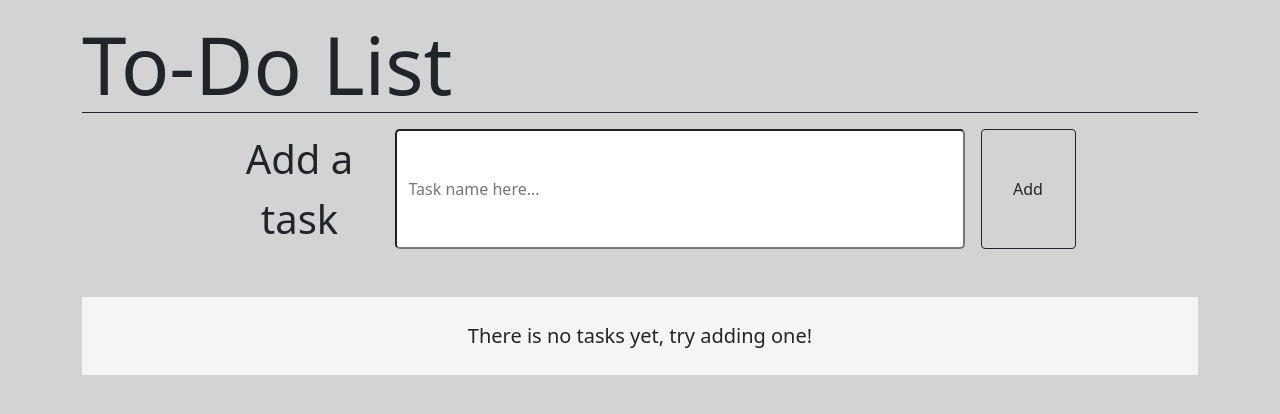
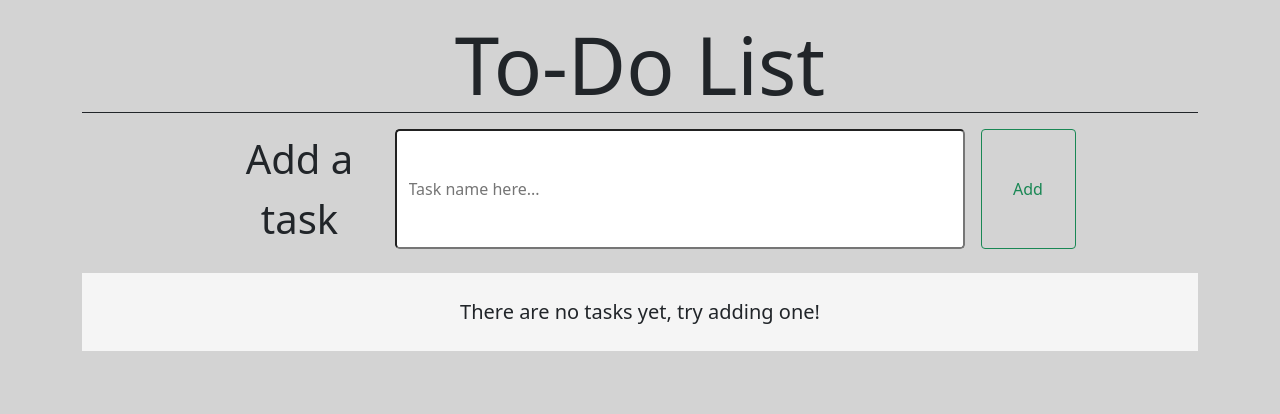
Before and after one commit to FranFrioni/toDoProyecto, a plain HTML site: page index.html in a window 1280 px wide. Drawn offline with nearby package versions, Linux system fonts and the light colour scheme.

Commit message:
Arreglando cosas varias

```diff
--- a/index.html
+++ b/index.html
@@ -10,15 +10,17 @@
   <link rel="stylesheet" href="style.css">
 </head>
 <body class="container">
+  <header>
+    <h1 class="display-1 my-3 border-bottom border-dark text-center">To-Do List</h1>
+  </header>
   <main>
-    <h1 class="display-1 my-3 border-bottom border-dark">To-Do List</h1>
-    <div class="row justify-content-center mb-5">
+    <div class="row justify-content-center mb-4">
       <label for="inputAddTask" class="col-12 col-md-2 lead fs-1 text-center">Add a task</label>
       <input type="text" class="rounded-3 col-6 me-3" placeholder="Task name here..." name="inputAddTask" id="inputAddTask">
-      <button class="btn btn-outline-dark col-2 col-md-1" type="button" id="btnAddTask">Add</button>
+      <button class="btn btn-outline-success col-2 col-md-1" type="button" id="btnAddTask">Add</button>
     </div>
     <div class="alert alert-danger d-none" role="alert" id="alert"><p class="lead m-1 text-center">You must insert the task name!</p></div>
-    <div id="counter" class="display-6 mb-3 text-center"></div>
+    <div id="counter" class="lead fs-3 mb-3 text-center"></div>
     <div id="list" class="lead p-2"></div>
   </main>
   <script src="script.js"></script>
--- a/script.js
+++ b/script.js
@@ -13,7 +13,7 @@ if (!localStorage.itemList){
 
 function isEmptyList(){
     if(itemList.length === 0){
-        document.getElementById("list").innerHTML = "<p class='my-3 text-center'>There is no tasks yet, try adding one!</p>";
+        document.getElementById("list").innerHTML = "<p class='my-3 text-center'>There are no tasks yet, try adding one!</p>";
     }
 }
 
```
